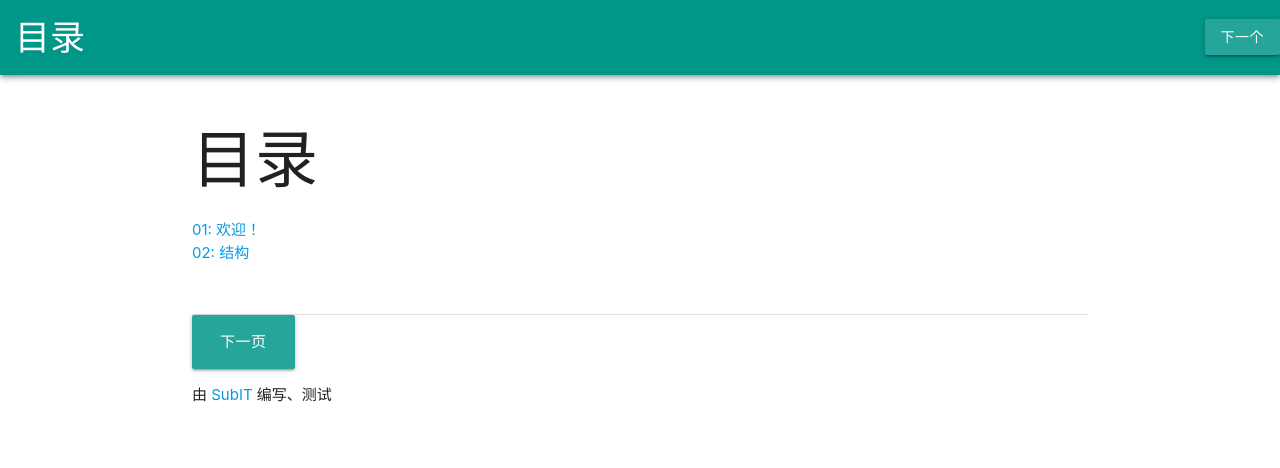
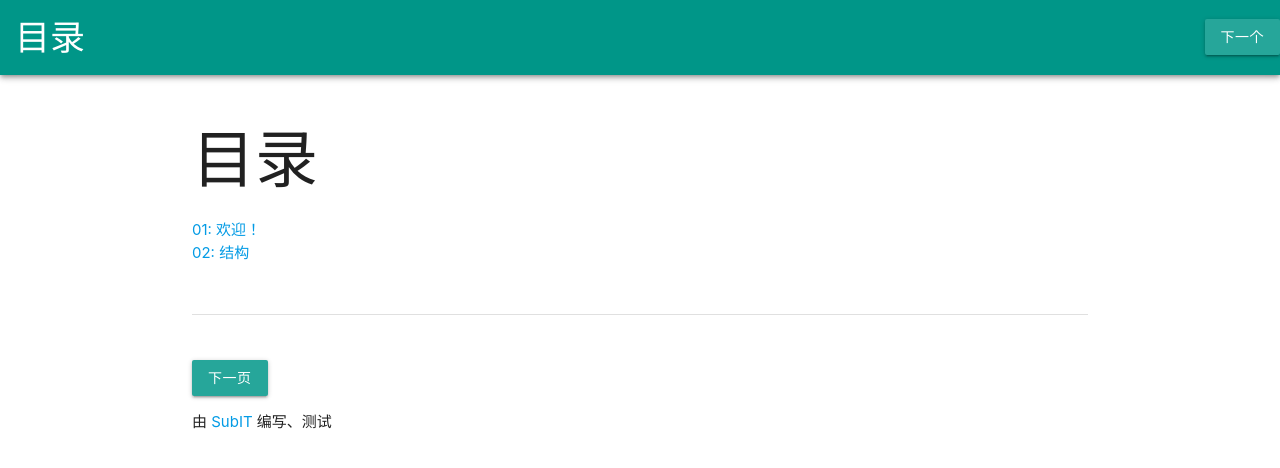
Before and after one commit to pkuschool/intro, a Jekyll site: the page built from pages.md, in a window 1280 px wide. Shown: the top 468 px of the page. Built offline with Jekyll 4.4.1, drawn with Linux system fonts in a browser that asks for light colours; nearby versions of some CDN libraries; our own code applies the rules of GitHub Pages for plain Markdown files.

Commit message:
add brs'

```diff
--- a/_layouts/default.html
+++ b/_layouts/default.html
@@ -21,8 +21,8 @@
         {{ content }}
     </div>
     <footer class="container">
-        <div class="divider"></div>
-        <a href="./{{page.next}}" class="btn-large">
+        <div class="divider"></div><br><br>
+        <a href="./{{page.next}}" class="btn">
             <!-- <i class="material-icons">right-arrow</i> -->下一页</a>
         <p>由 <a href="https://pkuschool.github.io/SubIT">SubIT</a> 编写、测试</p>
     </footer>
```
